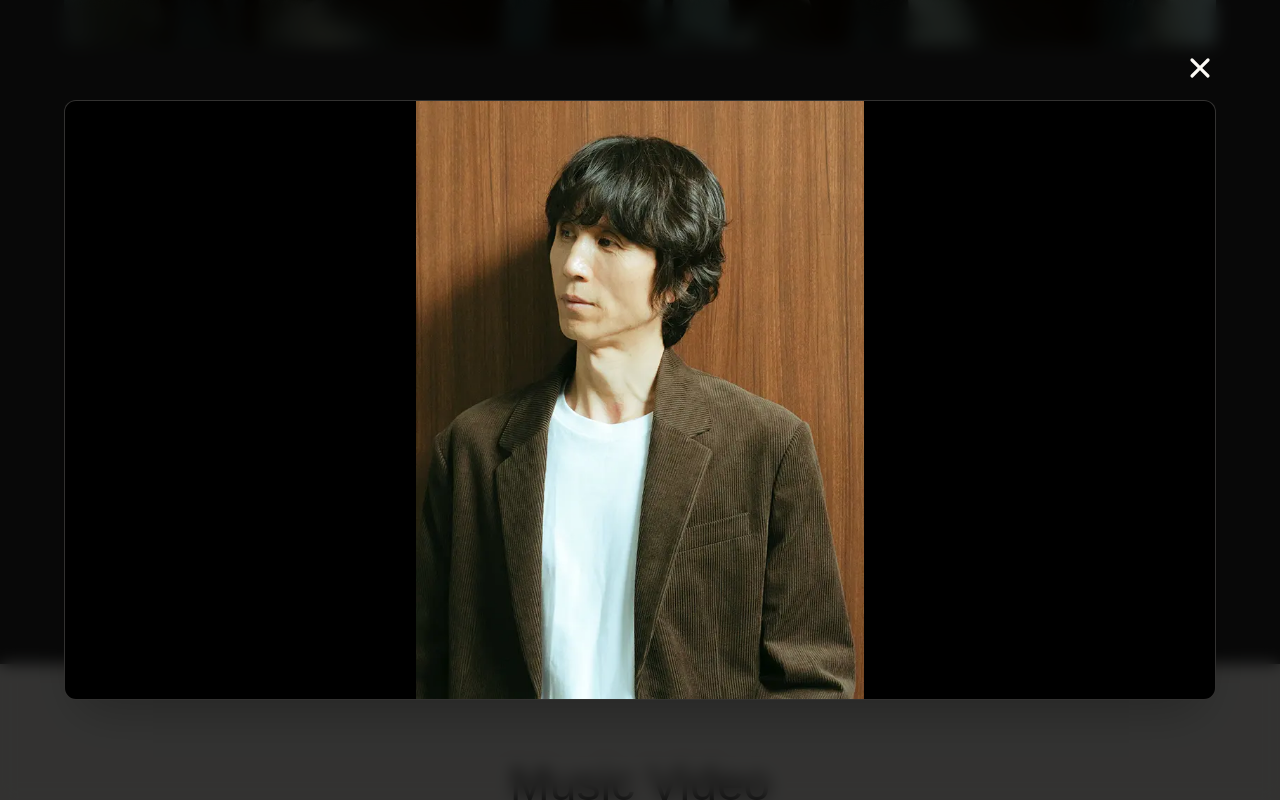
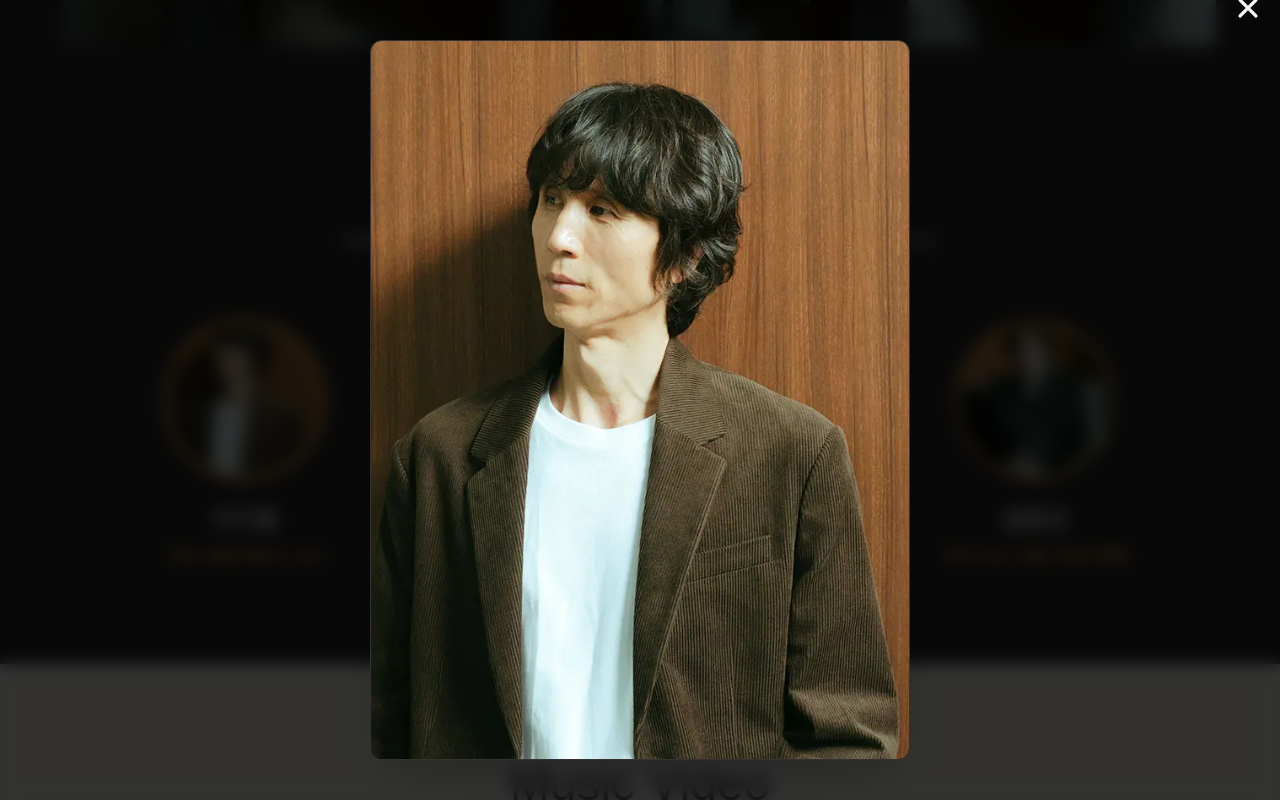
Before and after one commit to hwangtab/huckleberryfinn-epk, a Next.js app: page / in a window 1280 px wide. Both pictures are taken after a click on the button 245 px from the left and 2943 px from the top of the page. Shown: the part 2543-3343 px from the top of the page. Built offline with nearby package versions, Linux system fonts and the light colour scheme; a web font is replaced by a local one.

Commit message:
fix: Respect portrait aspect ratios in lightbox

```diff
--- a/app/_components/SectionProducerNote.tsx
+++ b/app/_components/SectionProducerNote.tsx
@@ -30,8 +30,15 @@ const item: Variants = {
   }
 };
 
+type LightboxState = {
+  src: string;
+  alt: string;
+  width?: number;
+  height?: number;
+};
+
 export default function SectionProducerNote() {
-  const [lightboxImage, setLightboxImage] = useState<{ src: string; alt: string } | null>(null);
+  const [lightboxImage, setLightboxImage] = useState<LightboxState | null>(null);
 
   return (
     <section id="producer-note" className="bg-hbf-white py-16 md:py-24 px-6 scroll-mt-16 md:scroll-mt-20">
@@ -78,12 +85,14 @@ export default function SectionProducerNote() {
                     <div className="flex-shrink-0 mb-6 md:mb-0">
                       <button
                         type="button"
-                        onClick={() =>
-                          setLightboxImage({
-                            src: portrait.src,
-                            alt: portrait.alt
-                          })
-                        }
+                      onClick={() =>
+                        setLightboxImage({
+                          src: portrait.src,
+                          alt: portrait.alt,
+                          width: 638,
+                          height: 850,
+                        })
+                      }
                         className="relative h-28 w-28 rounded-full overflow-hidden border-4 border-white/70 shadow-md cursor-zoom-in focus:outline-none focus:ring-2 focus:ring-hbf-yellow/40 focus:ring-offset-2 focus:ring-offset-hbf-white"
                         aria-label={`${note.author} 이미지 확대`}
                       >
@@ -132,6 +141,8 @@ export default function SectionProducerNote() {
         <Lightbox
           src={lightboxImage.src}
           alt={lightboxImage.alt}
+          width={lightboxImage.width}
+          height={lightboxImage.height}
           onClose={() => setLightboxImage(null)}
         />
       )}
--- a/app/_components/SectionProfile.tsx
+++ b/app/_components/SectionProfile.tsx
@@ -30,8 +30,15 @@ const itemVariants: Variants = {
   }
 };
 
+type LightboxState = {
+  src: string;
+  alt: string;
+  width?: number;
+  height?: number;
+};
+
 export default function SectionProfile() {
-  const [lightboxImage, setLightboxImage] = useState<{ src: string; alt: string } | null>(null);
+  const [lightboxImage, setLightboxImage] = useState<LightboxState | null>(null);
 
   return (
     <section id="profile" className="bg-hbf-charcoal py-16 md:py-24 px-6 scroll-mt-16 md:scroll-mt-20">
@@ -49,7 +56,9 @@ export default function SectionProfile() {
             onClick={() =>
               setLightboxImage({
                 src: '/images/profile/허클베리핀 3.webp',
-                alt: 'Huckleberryfinn band photo'
+                alt: 'Huckleberryfinn band photo',
+                width: 1920,
+                height: 1280,
               })
             }
             className="relative block w-full focus:outline-none focus:ring-2 focus:ring-hbf-yellow/60 focus:ring-offset-2 focus:ring-offset-hbf-charcoal"
@@ -115,7 +124,9 @@ export default function SectionProfile() {
                   onClick={() =>
                     setLightboxImage({
                       src: member.image,
-                      alt: `${member.name} 프로필 사진`
+                      alt: `${member.name} 프로필 사진`,
+                      width: 638,
+                      height: 850,
                     })
                   }
                   className="relative w-40 h-40 rounded-full overflow-hidden border-4 border-hbf-yellow cursor-zoom-in focus:outline-none focus:ring-2 focus:ring-hbf-yellow/60 focus:ring-offset-2 focus:ring-offset-hbf-charcoal"
@@ -147,6 +158,8 @@ export default function SectionProfile() {
         <Lightbox
           src={lightboxImage.src}
           alt={lightboxImage.alt}
+          width={lightboxImage.width}
+          height={lightboxImage.height}
           onClose={() => setLightboxImage(null)}
         />
       )}
--- a/components/ui/Lightbox.tsx
+++ b/components/ui/Lightbox.tsx
@@ -9,10 +9,12 @@ import { HiX } from 'react-icons/hi';
 interface LightboxProps {
   src: string;
   alt: string;
+  width?: number;
+  height?: number;
   onClose: () => void;
 }
 
-export default function Lightbox({ src, alt, onClose }: LightboxProps) {
+export default function Lightbox({ src, alt, width, height, onClose }: LightboxProps) {
   useEffect(() => {
     const handleKeyDown = (event: KeyboardEvent) => {
       if (event.key === 'Escape') {
@@ -34,6 +36,18 @@ export default function Lightbox({ src, alt, onClose }: LightboxProps) {
     return null;
   }
 
+  const ratio = width && height ? width / height : null;
+  const ratioValue = ratio ? Number(ratio.toFixed(4)) : null;
+  const frameStyle = ratioValue
+    ? {
+        width: `min(90vw, calc(90vh * ${ratioValue}))`,
+        height: `min(90vh, calc(90vw / ${ratioValue}))`,
+      }
+    : {
+        width: '90vw',
+        height: '90vh',
+      };
+
   return createPortal(
     <div
       className="fixed inset-0 z-[999] flex items-center justify-center bg-black/80 backdrop-blur-sm p-4"
@@ -42,7 +56,7 @@ export default function Lightbox({ src, alt, onClose }: LightboxProps) {
       onClick={onClose}
     >
       <motion.div
-        className="relative w-full max-w-6xl"
+        className="relative w-full max-w-none flex justify-center"
         initial={{ opacity: 0, scale: 0.95 }}
         animate={{ opacity: 1, scale: 1 }}
         transition={{ duration: 0.2, ease: 'easeOut' }}
@@ -56,13 +70,16 @@ export default function Lightbox({ src, alt, onClose }: LightboxProps) {
         >
           <HiX size={32} />
         </button>
-        <div className="relative w-full h-[75vh] max-h-[90vh] rounded-xl overflow-hidden shadow-2xl border border-hbf-white/20 bg-black">
+        <div
+          className="relative rounded-xl overflow-hidden shadow-2xl border border-hbf-white/20 bg-black"
+          style={frameStyle}
+        >
           <Image
             src={src}
             alt={alt}
             fill
             className="object-contain"
-            sizes="(max-width: 768px) 100vw, 80vw"
+            sizes="100vw"
             priority
           />
         </div>
```
